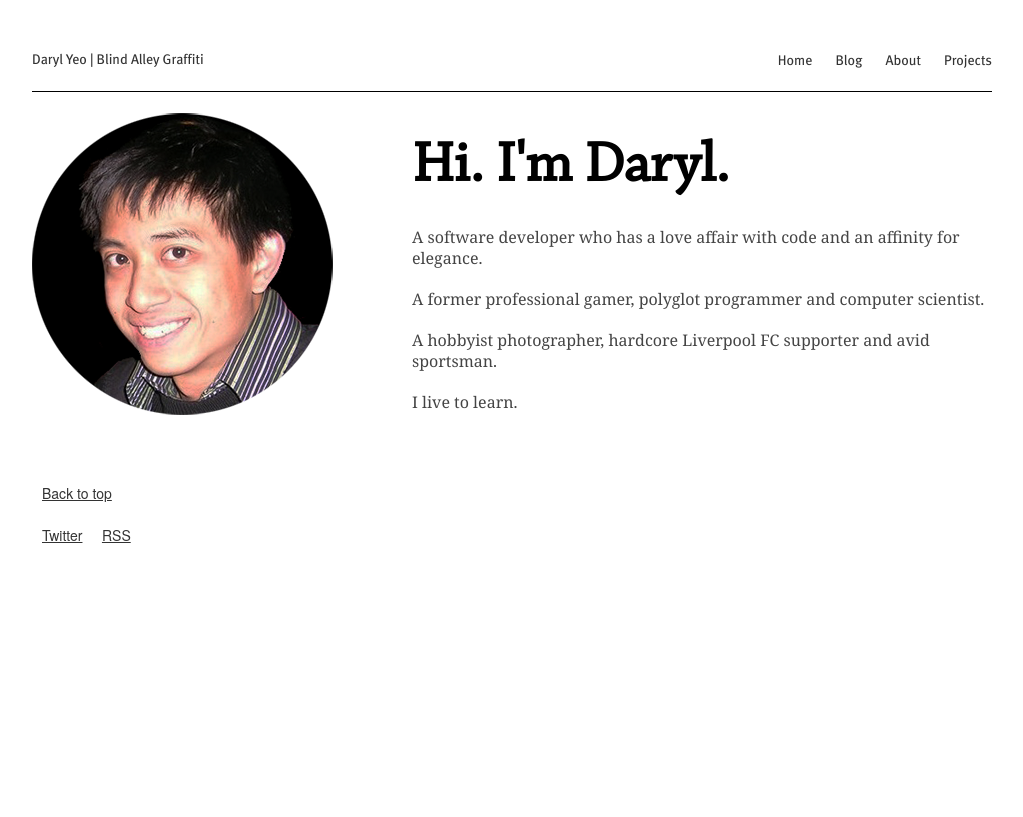
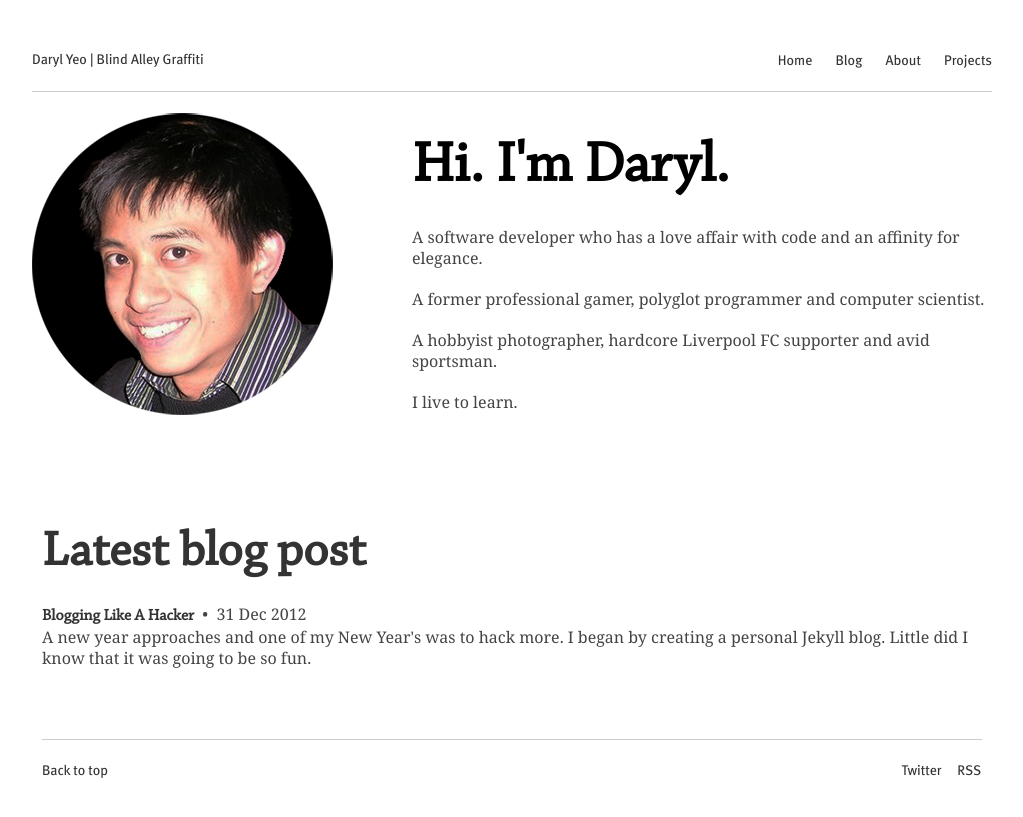
Before and after one commit to aacyun/jianxioy.github.com, a Jekyll site: the page built from index.html, in a window 1280 px wide. Shown: the top 817 px of the page, without its empty margins (128-1151 px from the left). Built offline with Jekyll 4.4.1, drawn with Linux system fonts in a browser that asks for light colours; Markdown is read by kramdown in place of the engine named in the settings.

Commit message:
Testing footer on mobile.

```diff
--- /dev/null
+++ b/_posts/2012-12-31-blogging-like-a-hacker.md
@@ -0,0 +1,6 @@
+---
+layout: post
+title: Blogging Like A Hacker
+excerpt: A new year approaches and one of my New Year's was to hack more. I began by creating a personal Jekyll blog. Little did I know that it was going to be so fun.
+category: blog
+---
--- a/index.html
+++ b/index.html
@@ -9,10 +9,15 @@ title: Blind Alley Graffiti
     <h1>Hi. I'm Daryl.</h1>
     <br />
     <p>A software developer who has a love affair with code and an affinity for elegance.</p>
-
     <p>A former professional gamer, polyglot programmer and computer scientist.</p>
-
     <p>A hobbyist photographer, hardcore Liverpool FC supporter and avid sportsman.</p>
-
     <p>I live to learn.</p>
 </div>
+<div id="latest" class="content sixteen columns">
+    {% for page in site.categories.blog limit:1 %}
+        <h2><a href="{{ page.url }}">Latest blog post</a></h2>
+        <br />
+        <a href="{{ page.url }}" class="links">{{ page.title }}</a>&nbsp&nbsp•&nbsp&nbsp<time datetime="{{ page.date | date_to_xmlschema }}">{{ page.date | date_to_string }}</time>
+        <p>{{ page.excerpt }}</p>
+    {% endfor %}
+</div>
--- a/static/css/layout.css
+++ b/static/css/layout.css
@@ -64,22 +64,22 @@ h6 {
 	text-rendering: optimizeLegibility;
 }
 
+a {
+    text-decoration: none;
+}
+
+a:hover {
+    text-decoration: underline;
+}
+
 .nav-container {
     margin-top: 50px;
-    border-bottom: 1px solid #000;
+    border-bottom: 1px solid #CCC;
     font-family: MetaBookLF-Roman, Arial, Verdana, sans-serif;
 }
 
 #logo-primary {
 	margin: 0;
-}
-
-#logo-primary a {
-    text-decoration: none;
-}
-
-#logo-primary a:hover {
-    text-decoration: underline;
 }
 
 #nav-primary ul {
@@ -94,18 +94,38 @@ h6 {
     margin-bottom: 130px;
 }
 
-#nav-primary a {
-    text-decoration: none;
-}
-
-#nav-primary a:hover {
-    text-decoration: underline;
-}
-
 .content {
 	margin: 50px 0;
 	font-family: Georgia, Palatino, 'Palatino Linotype', Times, 'Times New Roman', serif;
 	font-size: 16px;
+}
+
+.links {
+	font-family: ChaparralPro-Regular, Georgia, Palatino, 'Palatino Linotype', Times, 'Times New Roman', serif;
+	font-weight: bold;
+}
+
+.footer {
+	padding: 20px 0 40px;
+	overflow: hidden;
+	border-top: 1px solid #CCC;
+    font-family: MetaBookLF-Roman, Arial, Verdana, sans-serif;
+}
+
+.back-to-top, .footer-nav, .offsite-links {
+	width: 33.3%;
+	float: left;
+}
+
+.footer-nav {
+	text-indent: -9999px;
+	text-align: left;
+	width: 33.3%;
+	float: left;
+}
+
+.offsite-links {
+	text-align: right;
 }
 
 /* #Page Styles
@@ -132,7 +152,12 @@ h6 {
 		#nav,
 		#logo-primary,
 		#nav-primary,
-		#avatar {
+		#avatar,
+		.footer,
+		.back-to-top,
+		.footer-nav,
+		.offsite-links
+		 {
 			width: 90%;
 		}
 		#home-avatar {
@@ -158,7 +183,11 @@ h6 {
 	@media only screen and (min-width: 480px) and (max-width: 767px) {
 		#logo-primary,
 		#nav-primary,
-		#avatar {
+		#avatar,
+		.footer,
+		.back-to-top,
+		.footer-nav,
+		.offsite-links {
 			width: 80%;
 		}
 		#home-avatar {
@@ -177,7 +206,11 @@ h6 {
 	@media only screen and (max-width: 479px) {
 		#logo-primary,
 		#nav-primary,
-		#avatar {
+		#avatar,
+		.footer,
+		.back-to-top,
+		.footer-nav,
+		.offsite-links {
 			width: 80%;
 		}
 		#home-avatar {
```
